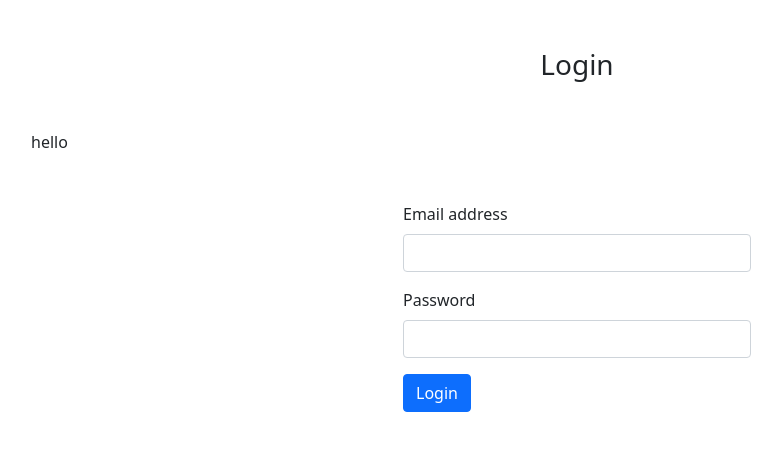
After one commit to KongMongVang/assignment2, a PHP site: page /login.php in a window 1280 px wide. The commit adds this page. Shown: the top 451 px of the page, without its empty margins (63-845 px from the left). Run offline with PHP 8.4, Linux system fonts and the light colour scheme.

Commit message:
Add changed

```diff
--- /dev/null
+++ b/login.php
@@ -0,0 +1,81 @@
+<?php
+include('reusable/connect.php');
+session_start();
+
+$error = "";
+$success = "";
+
+if (isset($_POST['login'])) {
+
+    // Escape special characters in the submitted email to prevent SQL injection
+    $email = mysqli_real_escape_string($connect, $_POST['email']);
+    $query = "SELECT * FROM users WHERE email = '$email' LIMIT 1";
+    $result = mysqli_query($connect, $query);
+
+    if (!$result || mysqli_num_rows($result) == 0) {
+        $error = "Invalid email or password.";
+    } else {
+        $user = mysqli_fetch_assoc($result);
+
+        if (password_verify($_POST['password'], $user['password'])) {
+
+            $_SESSION['id'] = $user['id'];
+            $_SESSION['name'] = $user['name'];
+            $_SESSION['email'] = $user['email'];
+
+            header("Location: /assignment2/index.php");
+            exit;
+
+        } else {
+            $error = "Invalid email or password.";
+        }
+    }
+}
+?>
+
+
+
+
+
+<!DOCTYPE html>
+<html lang="en">
+<head>
+  <meta charset="UTF-8">
+  <meta name="viewport" content="width=device-width, initial-scale=1.0">
+  <title>Ontario Public Schools</title>
+  <link href="https://cdn.jsdelivr.net/npm/bootstrap@5.0.2/dist/css/bootstrap.min.css" rel="stylesheet" integrity="sha384-EVSTQN3/azprG1Anm3QDgpJLIm9Nao0Yz1ztcQTwFspd3yD65VohhpuuCOmLASjC" crossorigin="anonymous">
+</head>
+<body>
+  <div class="container fluid">
+    <div class="container">
+      <div class="row">
+        <div class="col text-center">
+          <h3 class="mt-5 mb-5">Login</h3>
+        </div>
+      </div>
+      <div class="row">
+        <div class="col">
+            hello
+            <?php if($error) echo "<p class='error'>$error</p>"; ?>
+            <?php if($success) echo "<p class='success'>$success</p>"; ?>
+        </div>
+      </div>
+      <div class="row">
+        <div class="col-md-4 offset-md-4 mt-5">
+          <form method="POST" action="login.php">
+            <div class="mb-3">
+              <label for="email" class="form-label">Email address</label>
+              <input type="email" class="form-control" name="email" id="email">
+            </div>
+            <div class="mb-3">
+              <label for="password" class="form-label">Password</label>
+              <input type="password" class="form-control" name="password" id="password">
+            </div>
+            <button type="submit" class="btn btn-primary" name="login">Login</button>
+          </form>
+        </div>
+      </div>
+    </div>
+  </div>
+</body>
+</html>
--- a/reusable/header/nav.php
+++ b/reusable/header/nav.php
@@ -7,7 +7,12 @@
 
 
 <header class="d-flex align-items-center justify-content-between">
+<<<<<<< Updated upstream
     <h2><a href="/assignment2/assignment2">Parks and Recreation</a></h2>
+=======
+    <h2><a href="/">Parks and Recreation</a></h2>
+
+>>>>>>> Stashed changes
     <ul class="nav" >
         <li><a href="register.php">Register</a></li>
         <li><a href="/">Login</a></li>
```
